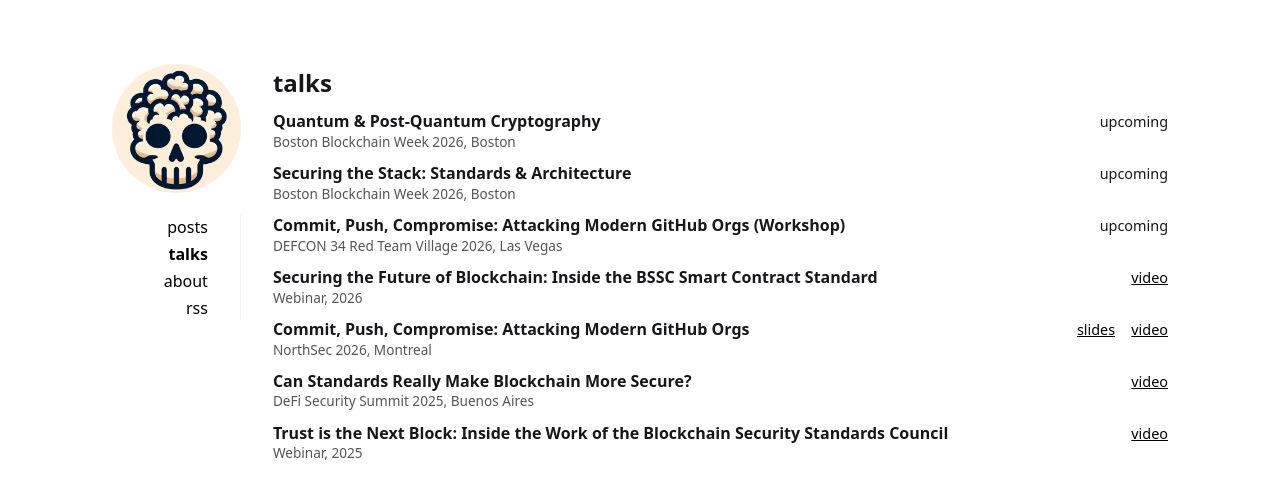
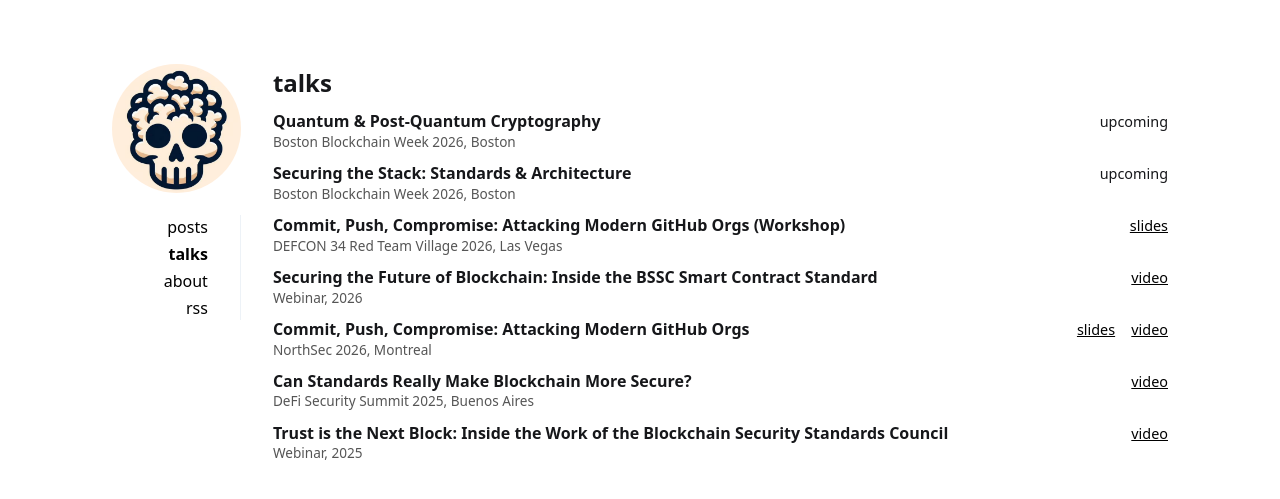
Before and after one commit to nopcorn/nopcorn.github.io, a Jekyll site: the page built from _pages/talks.md, in a window 1280 px wide. Shown: the top 499 px of the page. Built offline with Jekyll 4.4.1, drawn with Linux system fonts in a browser that asks for light colours.

Commit message:
Update talks.md

```diff
--- a/_pages/talks.md
+++ b/_pages/talks.md
@@ -25,8 +25,8 @@ title: talks
   <li>
     <div class="talk-header">
       <span class="talk-title">Commit, Push, Compromise: Attacking Modern GitHub Orgs (Workshop)</span>
-      <span class="talk-links" style="font-size:0.9rem">
-        upcoming
+      <span class="talk-links">
+        <a href="https://nopcorn.run/commit-push-compromise-defcon34rtv">slides</a>
       </span>
     </div>
     <div class="talk-venue">DEFCON 34 Red Team Village 2026, Las Vegas</div>
```
